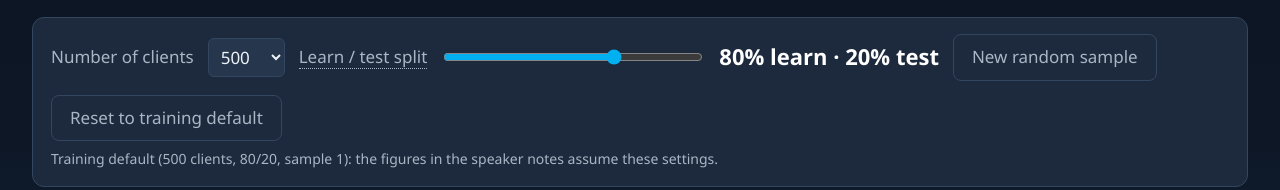
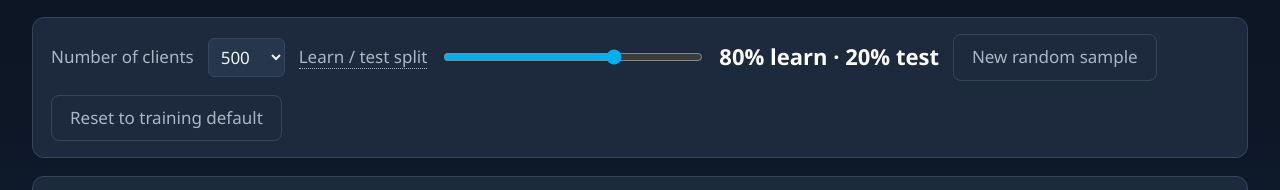
Before and after one commit to FrtZi/banking-churn-demo, a website with bundled scripts: page src/index.html in a window 1280 px wide. Shown: the part 208-398 px from the top of the page. Built offline with nearby package versions, Linux system fonts and the light colour scheme.

Commit message:
Step 1: drop the presenter-only note about the training default
The note ("the figures in the speaker notes assume these settings") was
meant for the presenter but shown to the audience. Step 1 now only shows
warnings (bad data quality, too little data); with none, the empty note
takes no space.

```diff
--- a/src/styles/steps/data.css
+++ b/src/styles/steps/data.css
@@ -18,6 +18,10 @@
   color: var(--text);
   font-weight: 700;
 }
+/* no warning to show: no gap (the paragraph stays, it announces warnings when they appear) */
+#gen-note:empty {
+  margin-top: 0;
+}
 #csv {
   margin-left: 10px;
 }
--- a/src/ui/steps/data/draw.js
+++ b/src/ui/steps/data/draw.js
@@ -1,8 +1,8 @@
 import { countLeavers, FEATURES } from "../../../engine/index.js";
-import { CONFIG, DEFAULT_DATA } from "../../config.js";
+import { CONFIG } from "../../config.js";
 import { $, setTexts } from "../../dom.js";
 import { featureCell, featureHeader, int, pct, plural, warn } from "../../format.js";
-import { isDefaultData, leaverRate, state } from "../../state.js";
+import { leaverRate, state } from "../../state.js";
 
 /** Preview columns: the client, every signal, the outcome. Each is [title, cell HTML of a client]. */
 const COLUMNS = [
@@ -19,18 +19,13 @@ function previewTable() {
   return head + body + more;
 }
 
-/** Which settings are used, and warnings when there is too little data to learn from or to check the model. */
+/** Warnings: bad data quality applied, or too little data to learn from or to check the model. */
 function notes() {
   const { gen, train, test } = state;
   const learnLeavers = countLeavers(train);
   const testLeavers = countLeavers(test);
   const issues = Object.keys(gen.quality).length;
-  const d = DEFAULT_DATA;
-  const out = [
-    isDefaultData()
-      ? `Training default (${d.n} clients, ${d.split}/${100 - d.split}, sample 1): the figures in the speaker notes assume these settings.`
-      : `Custom data (sample ${gen.sample}): the figures differ from the speaker notes.`,
-  ];
+  const out = [];
   if (issues) {
     out.push(
       warn(`Bad data quality in the learning data: ${issues} ${plural(issues, "problem")} applied (see below).`),
```
Also changed, not shown: tests/page.test.js (+1 -1 lines).
